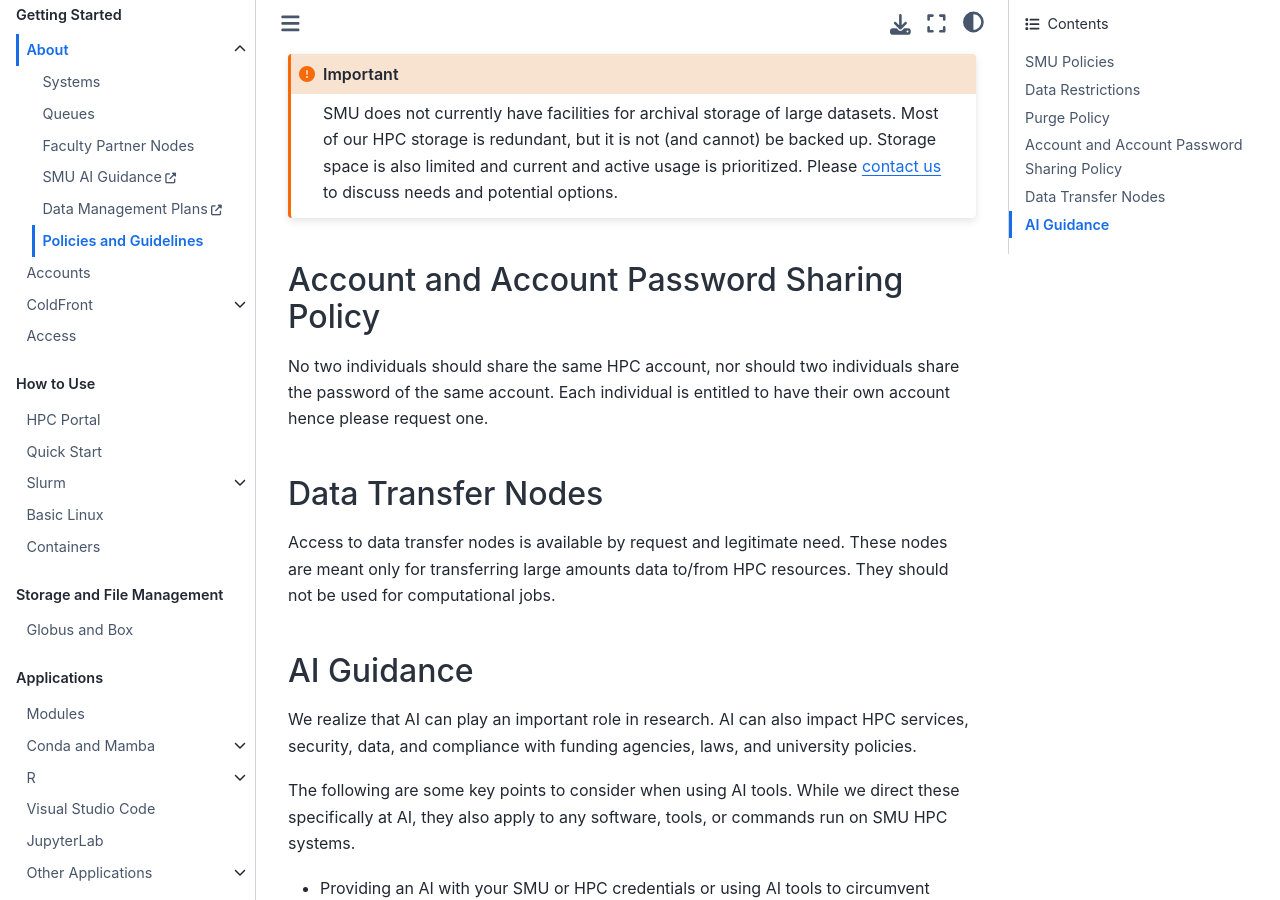
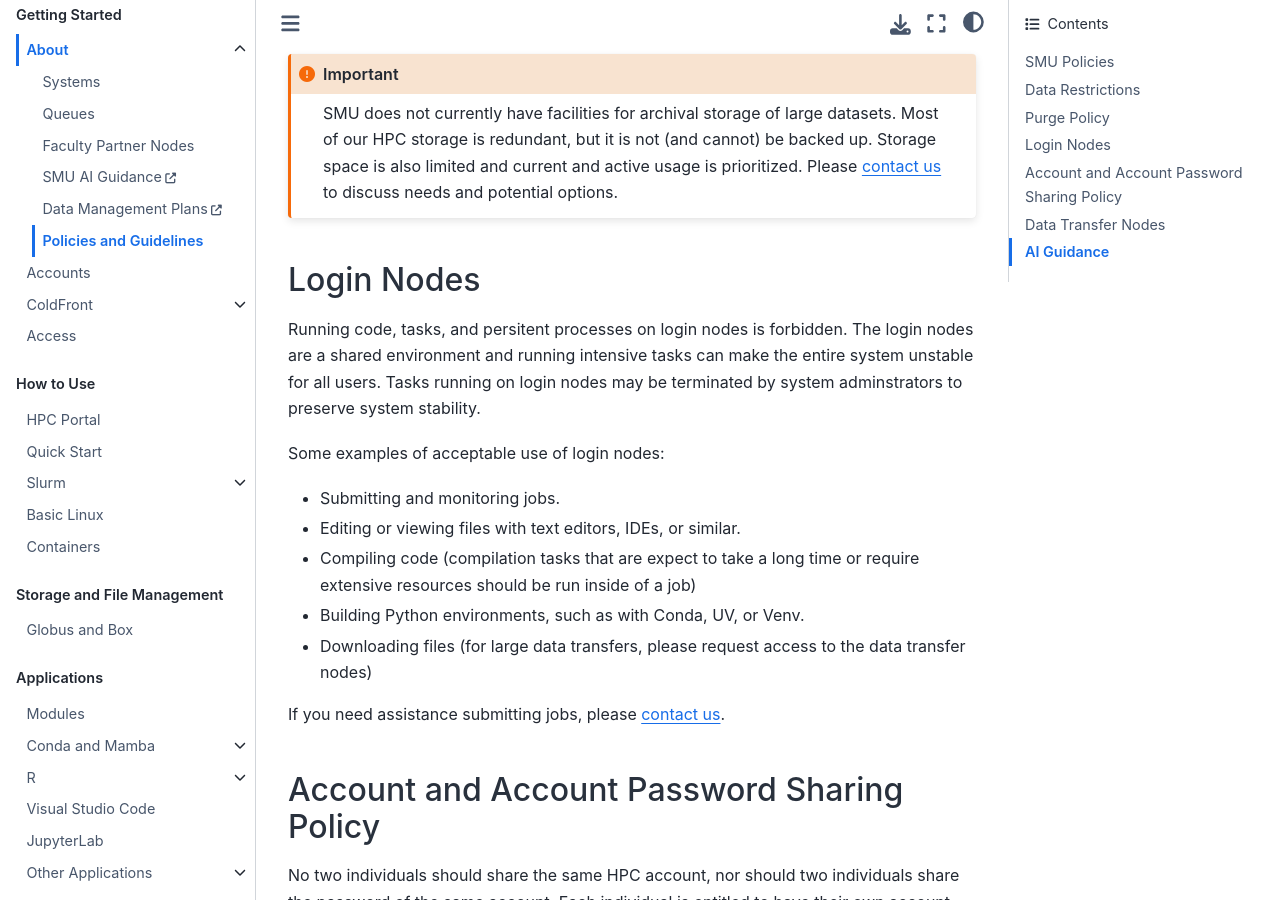
Before and after one commit to SouthernMethodistUniversity/hpc_docs, a Jupyter Book: the page built from docs/policies/policies.md, in a window 1280 px wide and 900 px high, scrolled down 1020 px. Built offline with Jupyter Book 1.0.4 settings and Sphinx 7.4.7 and the Sphinx Book theme 1.1.4, drawn with Linux system fonts in a browser that asks for light colours.

Commit message:
Update policies.md

```diff
--- a/docs/policies/policies.md
+++ b/docs/policies/policies.md
@@ -40,6 +40,24 @@
 Please [contact us](../about/contact.md) to discuss needs and potential options.
 :::
 
+## Login Nodes
+
+Running code, tasks, and persitent processes on login nodes is forbidden. The login nodes
+are a shared environment and running intensive tasks can make the entire system unstable for
+all users. Tasks running on login nodes may be terminated by system adminstrators to preserve
+system stability.
+
+Some examples of acceptable use of login nodes:
+
+- Submitting and monitoring jobs.
+- Editing or viewing files with text editors, IDEs, or similar.
+- Compiling code (compilation tasks that are expect to take a long time or
+  require extensive resources should be run inside of a job)
+- Building Python environments, such as with Conda, UV, or Venv.
+- Downloading files (for large data transfers, please request access to the data transfer nodes)
+
+If you need assistance submitting jobs, please [contact us](../about/contact.md).
+
 ## Account and Account Password Sharing Policy
 
 No two individuals should share the same HPC account, nor
```
